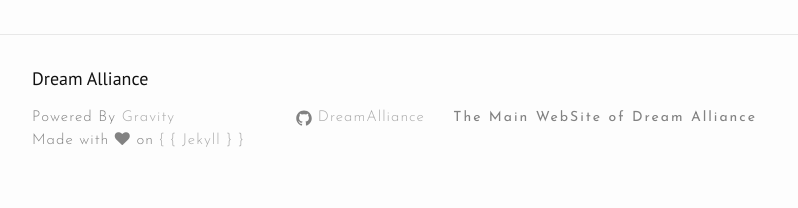
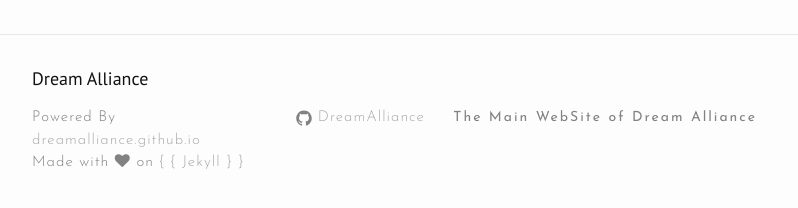
Before and after one commit to DreamAlliance/dreamalliance.github.io, a Jekyll site: the page built from index.html, in a window 1280 px wide. Shown: the part 516-724 px from the top of the page, without its empty margins (238-1036 px from the left). Built offline with Jekyll 4.4.1, drawn with Linux system fonts in a browser that asks for light colours; nearby versions of some CDN libraries; the list of posts is cut into pages by our own code.

Commit message:
A New WebSite

```diff
--- a/_includes/footer.html
+++ b/_includes/footer.html
@@ -7,7 +7,7 @@
     <div class="footer-col-wrapper">
       <div class="footer-col footer-col-1">
         <ul class="contact-list footer-content">
-          <li>Powered By <a href="http://github.com/hemangsk/Gravity">Gravity</a></li>
+          <li>Powered By <a href="https://github.com/DreamAlliance/dreamalliance.github.io">dreamalliance.github.io</a></li>
           <li>Made with <i class="fa fa-heart"></i> on <a href="http://jekyllrb.com"><span>{ { Jekyll } }</a></span></li>
 
 
```
Also changed, not shown: README.md (deleted).
